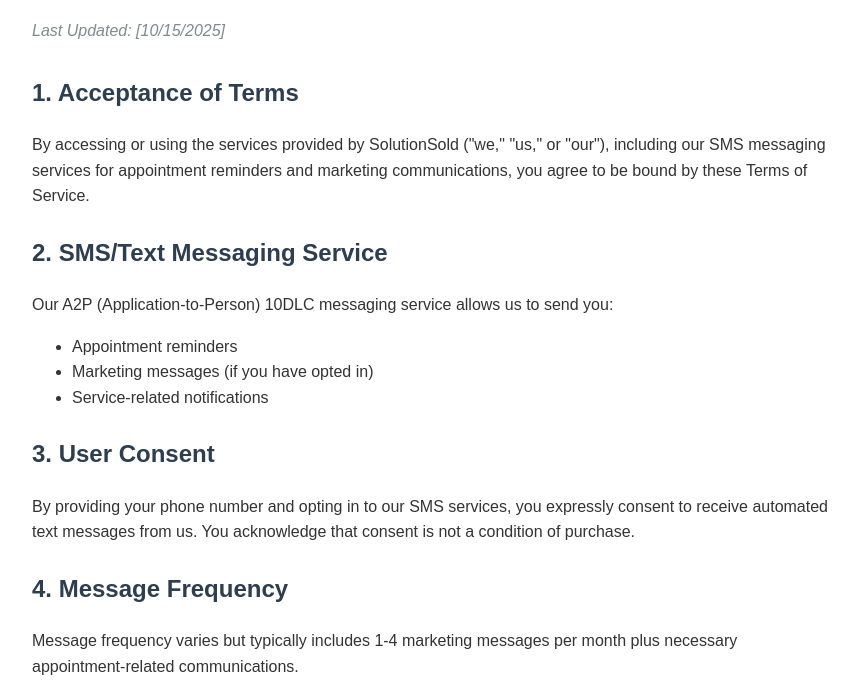
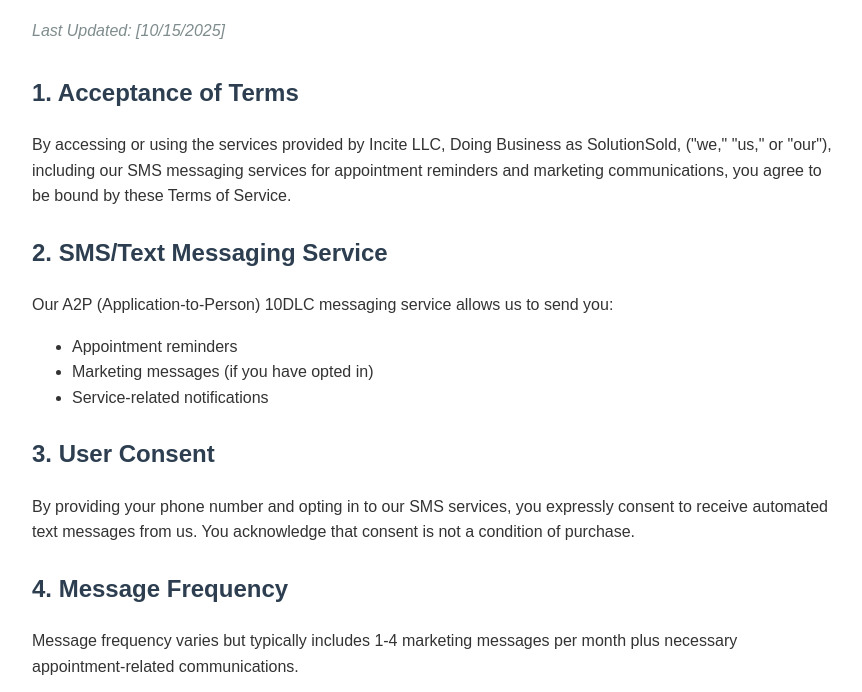
Before and after one commit to edholman/SolutionSold, a plain HTML site: page terms-of-service.html in a window 1280 px wide. Shown: the part 108-800 px from the top of the page, without its empty margins (208-1070 px from the left). Drawn offline with Linux system fonts and the light colour scheme.

Commit message:
Update company name in Terms of Service

```diff
--- a/terms-of-service.html
+++ b/terms-of-service.html
@@ -35,7 +35,7 @@
     <p class="last-updated">Last Updated: [10/15/2025]</p>
 
     <h2>1. Acceptance of Terms</h2>
-    <p>By accessing or using the services provided by SolutionSold ("we," "us," or "our"), including our SMS messaging services for appointment reminders and marketing communications, you agree to be bound by these Terms of Service.</p>
+    <p>By accessing or using the services provided by Incite LLC, Doing Business as SolutionSold,  ("we," "us," or "our"), including our SMS messaging services for appointment reminders and marketing communications, you agree to be bound by these Terms of Service.</p>
 
     <h2>2. SMS/Text Messaging Service</h2>
     <p>Our A2P (Application-to-Person) 10DLC messaging service allows us to send you:</p>
```
